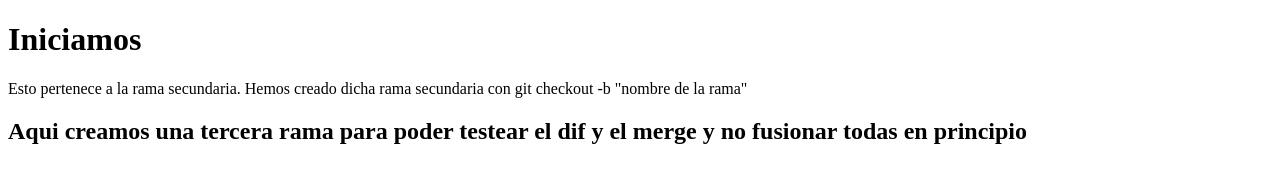
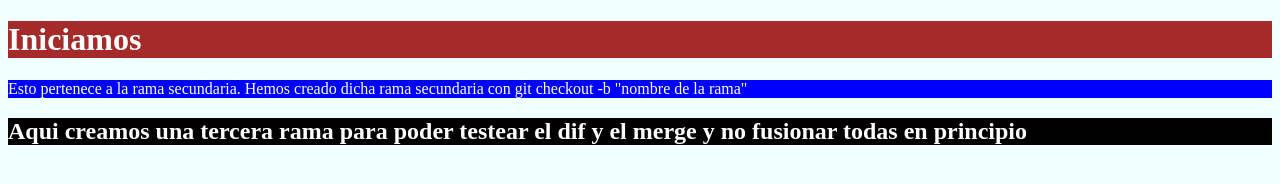
Before and after one commit to JorgeBar/Testing-Branches, a plain HTML site: page index.html in a window 1280 px wide. Drawn offline with Linux system fonts and the light colour scheme.

Commit message:
Hemos modificado el css para ver si podemos pisarlo al hacer merge

```diff
--- a/index.css
+++ b/index.css
@@ -3,3 +3,14 @@ body{
     color:white;
     background-color:azure ;
 }
+
+h1{
+    background-color: brown;
+}
+h2{
+    background-color: black;
+}
+
+p{
+    background-color: blue;
+}
--- a/index.html
+++ b/index.html
@@ -4,6 +4,7 @@
     <meta charset="UTF-8">
     <meta name="viewport" content="width=device-width, initial-scale=1.0">
     <title>Document</title>
+    <link rel="stylesheet" href="index.css">
 </head>
 <body>
     <h1>Iniciamos </h1>
```
